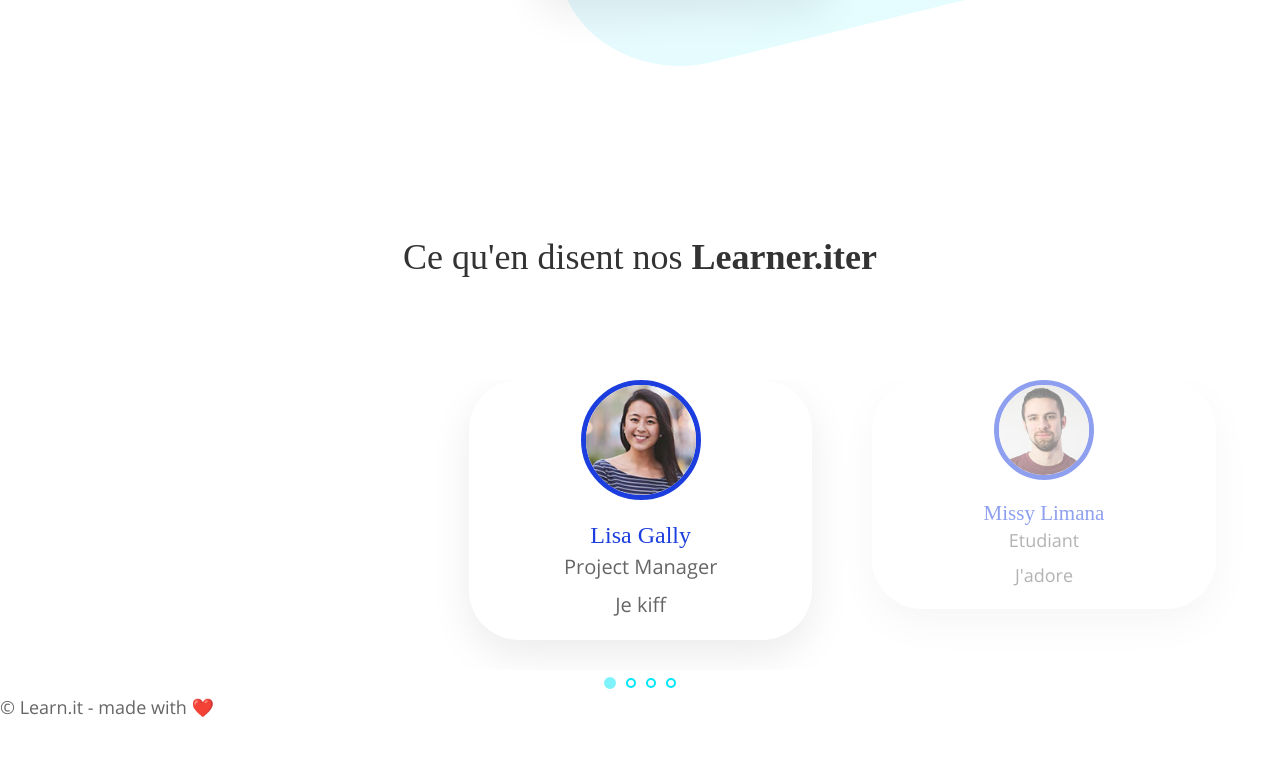
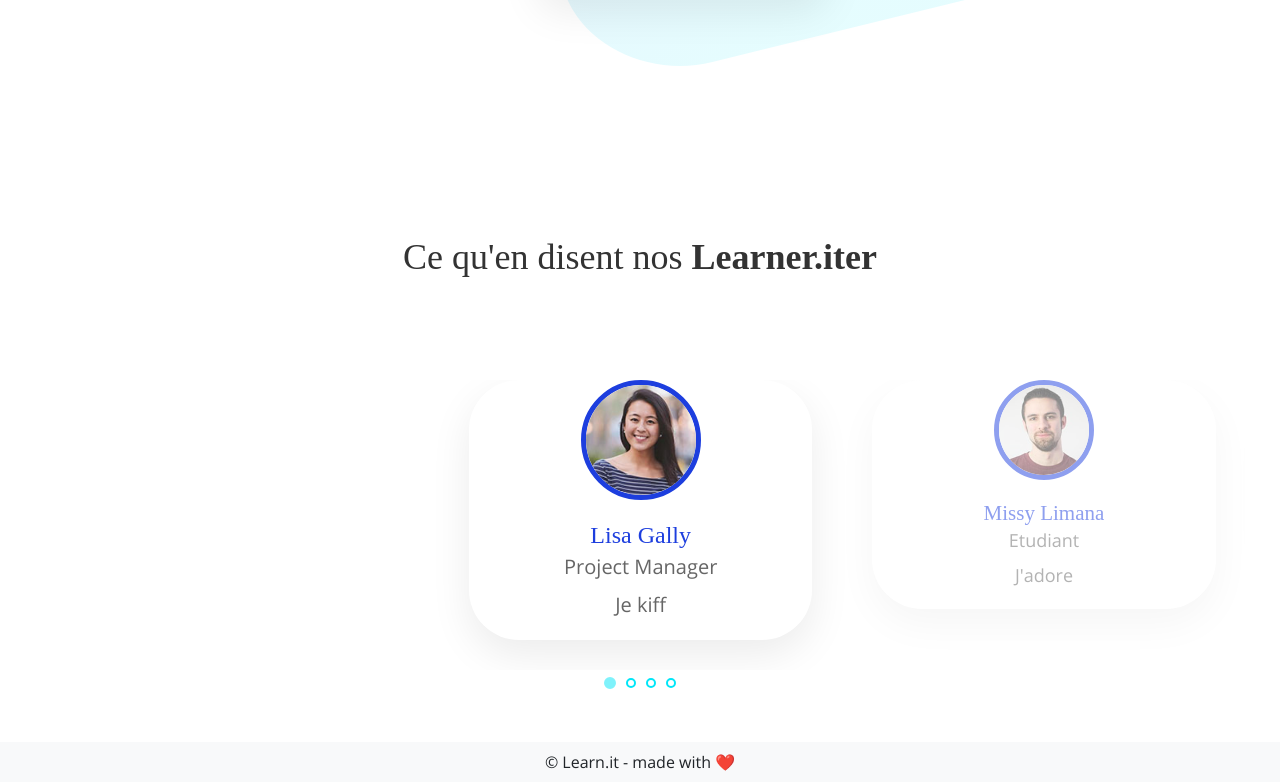
Before and after one commit to jay-and-dev/landing-page, a plain HTML site: page index.html in a window 1280 px wide. Shown: the part 2022-2804 px from the top of the page. Before the commit the page ends 2759 px from the top, so only its background shows below. Drawn offline with Linux system fonts and the light colour scheme; a web font is replaced by a local one.

Commit message:
formatting

```diff
--- a/index.html
+++ b/index.html
@@ -146,7 +146,7 @@
             </div>
         </div>
     </div>
-    <div class="container-fluid gtco-testimonials">
+    <div class="container-fluid gtco-testimonials mb-5">
         <div class="container">
             <h2>Ce qu'en disent nos <span class="font-weight-bold">Learner.iter</span></h2>
             <div class="owl-carousel owl-carousel1 owl-theme">
@@ -189,8 +189,8 @@
             </div>
         </div>
     </div>
-    <footer>
-        <p>&copy Learn.it - made with ❤️</p>
+    <footer class="text-center bg-light p-2">
+        &copy Learn.it - made with ❤️
     </footer>
     <!-- Optional JavaScript -->
     <!-- jQuery first, then Popper.js, then Bootstrap JS -->
```
